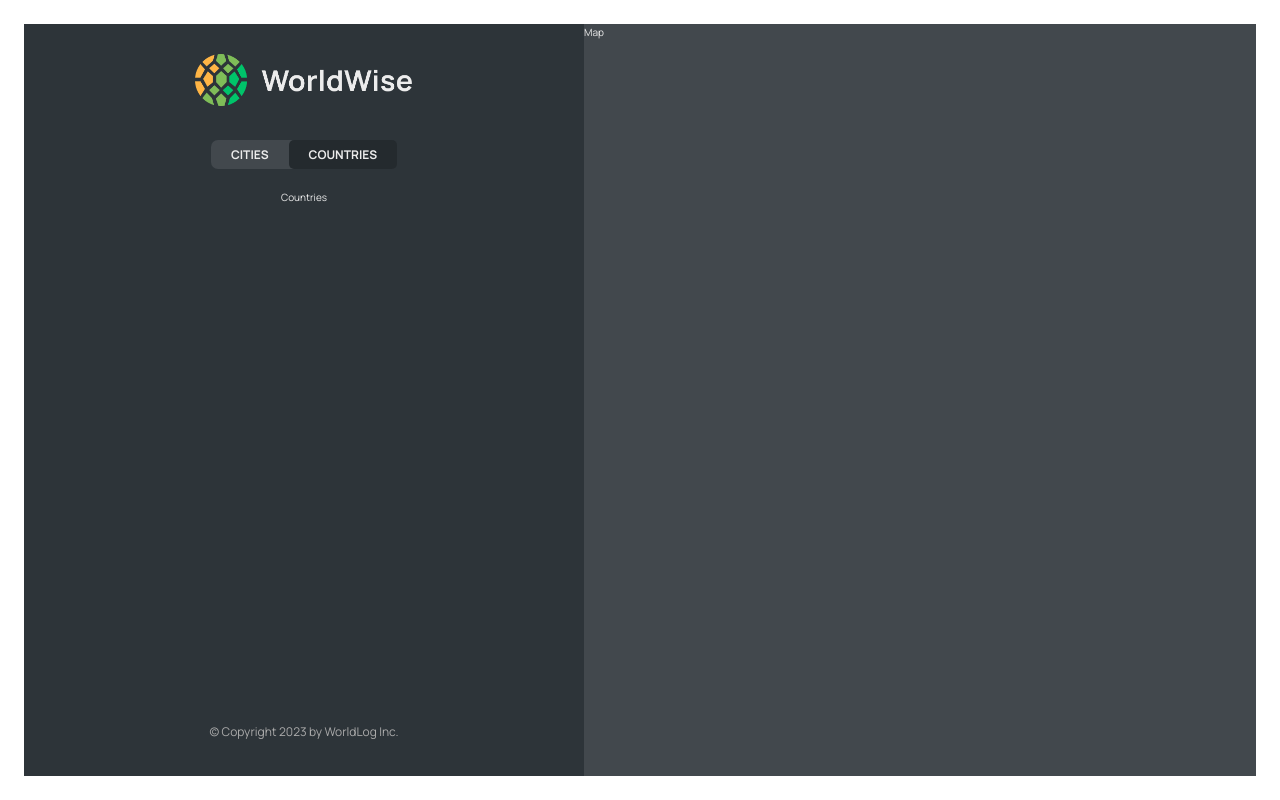
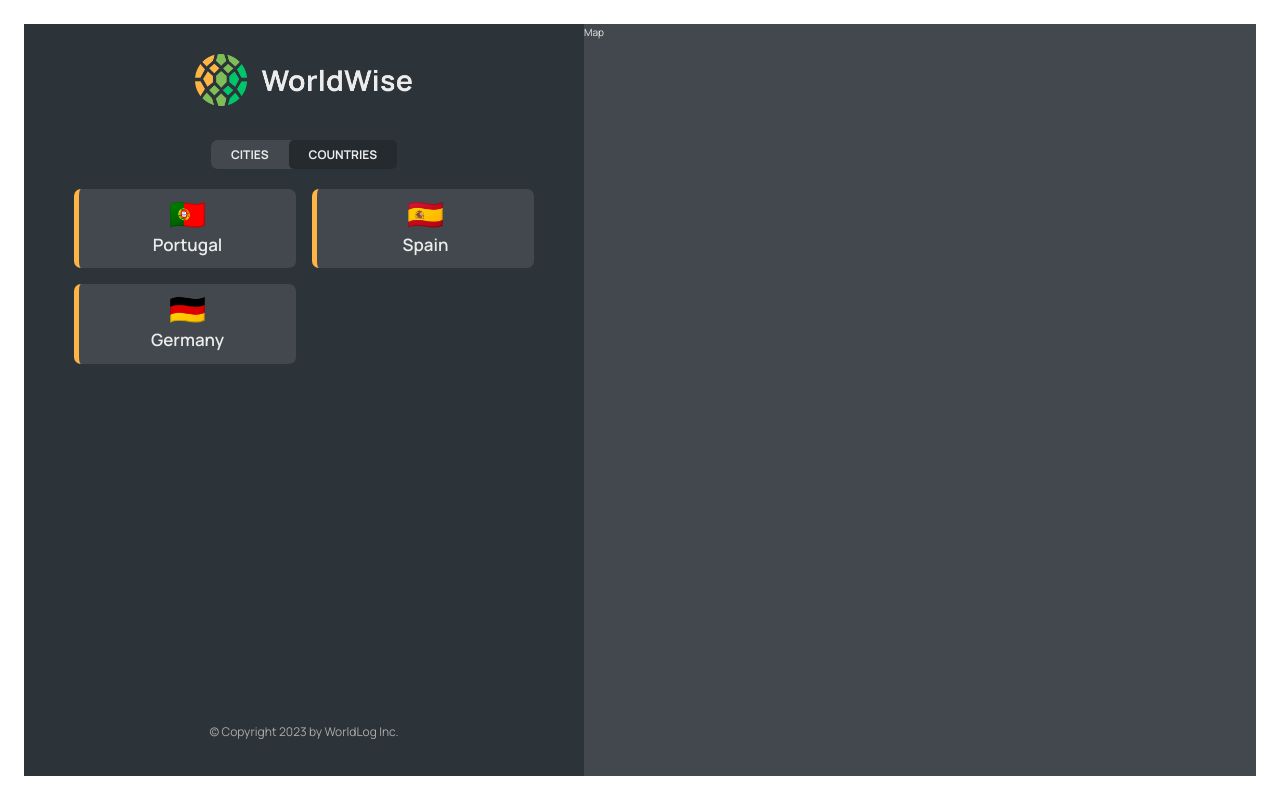
Before and after one commit to delfina-ghimire/WanderMap, a React (Vite) app: page /app/countries in a window 1280 px wide. Built offline with nearby package versions, Linux system fonts and the light colour scheme; data requests are answered from the project's data file.

Commit message:
feat: add country

```diff
--- a/data/cities.json
+++ b/data/cities.json
@@ -35,6 +35,30 @@
         "lng": 13.376933665713324
       },
       "id": 98443197
+    },
+    {
+      "cityName": "Faro",
+      "country": "Spain",
+      "emoji": "🇪🇸",
+      "date": "2027-07-15T08:22:53.976Z",
+      "notes": "",
+      "position": {
+        "lat": 40.46635901755316,
+        "lng": -3.7133789062500004
+      },
+      "id": 17806734
+    },
+    {
+      "cityName": "Barcelona",
+      "country": "Germany",
+      "emoji": "🇩🇪",
+      "date": "2027-02-12T09:24:11.863Z",
+      "notes": "Amazing 😃",
+      "position": {
+        "lat": 52.53586782505711,
+        "lng": 13.376933665713324
+      },
+      "id": 984431345
     }
   ]
 }
--- a/src/App.jsx
+++ b/src/App.jsx
@@ -1,3 +1,4 @@
+import { useEffect, useState } from "react";
 import { BrowserRouter, Route, Routes } from "react-router-dom";
 import Product from "./pages/Product";
 import Pricing from "./pages/Pricing";
@@ -6,7 +7,7 @@
 import Login from "./pages/Login";
 import AppLayout from "./pages/AppLayout";
 import CityList from "./components/CityList";
-import { useEffect, useState } from "react";
+import CountryList from "./components/CountryList";
 
 const BASE_URL = "http://localhost:8000";
 
@@ -47,7 +48,10 @@
             path="cities"
             element={<CityList cities={cities} loading={loading} />}
           />
-          <Route path="countries" element={<p>Countries</p>} />
+          <Route
+            path="countries"
+            element={<CountryList cities={cities} loading={loading} />}
+          />
           <Route path="Form" element={<p>Form</p>} />
         </Route>
         <Route path="*" element={<PageNotFound />} />
--- a/src/components/CountryItem.jsx
+++ b/src/components/CountryItem.jsx
@@ -1,10 +1,11 @@
 import styles from "./CountryItem.module.css";
 
 function CountryItem({ country }) {
+  console.log("country", country);
   return (
     <li className={styles.countryItem}>
-      <span>{country.emoji}</span>
-      <span>{country.country}</span>
+      <span>{country?.emoji}</span>
+      <span>{country?.country}</span>
     </li>
   );
 }
--- /dev/null
+++ b/src/components/CountryList.jsx
@@ -0,0 +1,25 @@
+import CountryItem from "./CountryItem";
+import styles from "./CountryList.module.css";
+import Spinner from "./Spinner";
+import Message from "./Message";
+
+export default function CountryList({ cities, loading }) {
+  if (loading) return <Spinner />;
+
+  if (!cities.length)
+    return <Message message="Add your first country by clicking on the map" />;
+
+  const countries = cities.reduce((arr, city) => {
+    if (!arr.map((el) => el.country).includes(city.country))
+      return [...arr, { country: city.country, emoji: city.emoji }];
+    else return arr;
+  }, []);
+
+  return (
+    <ul className={styles.countryList}>
+      {countries?.map((country) => (
+        <CountryItem country={country} />
+      ))}
+    </ul>
+  );
+}
```
